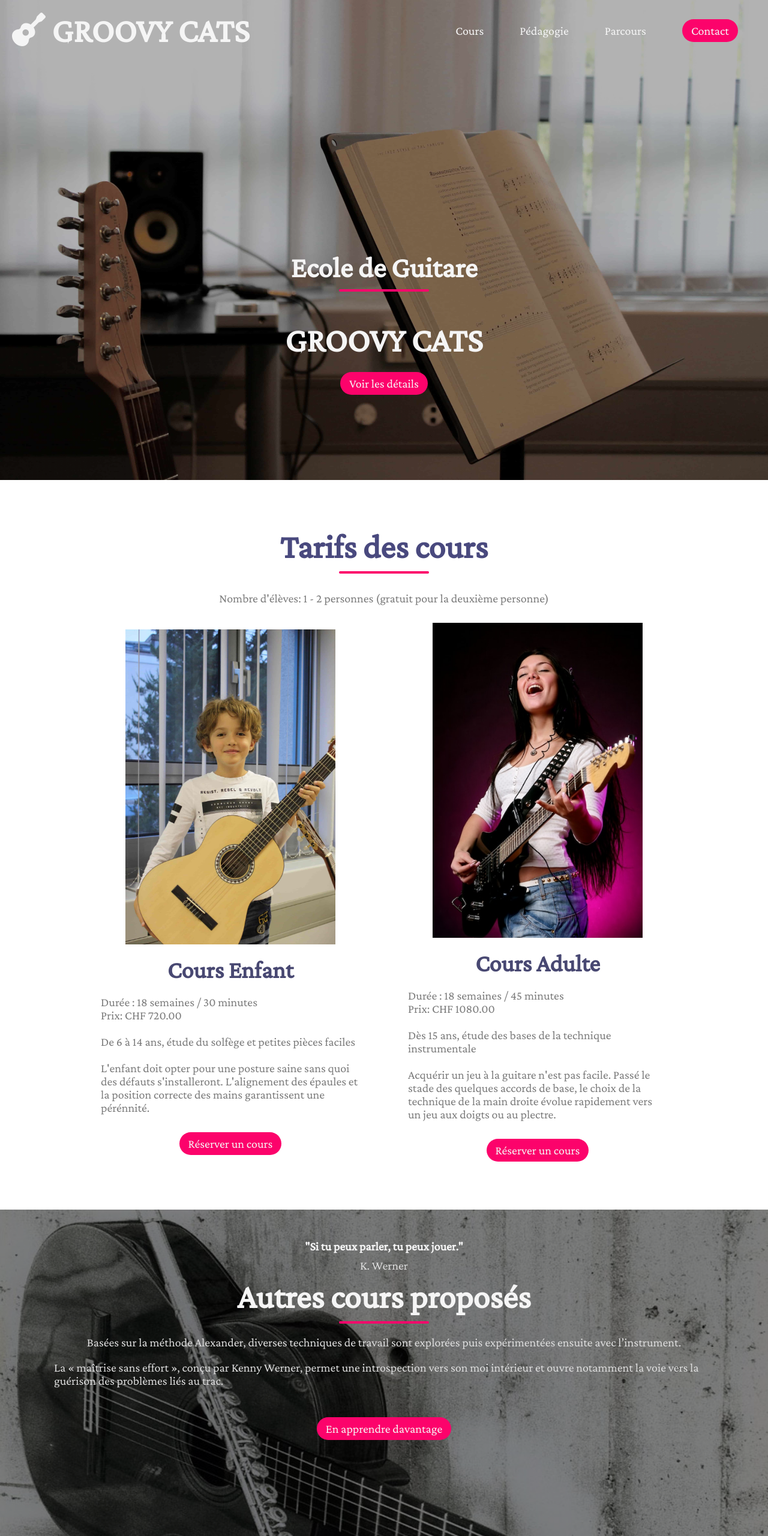
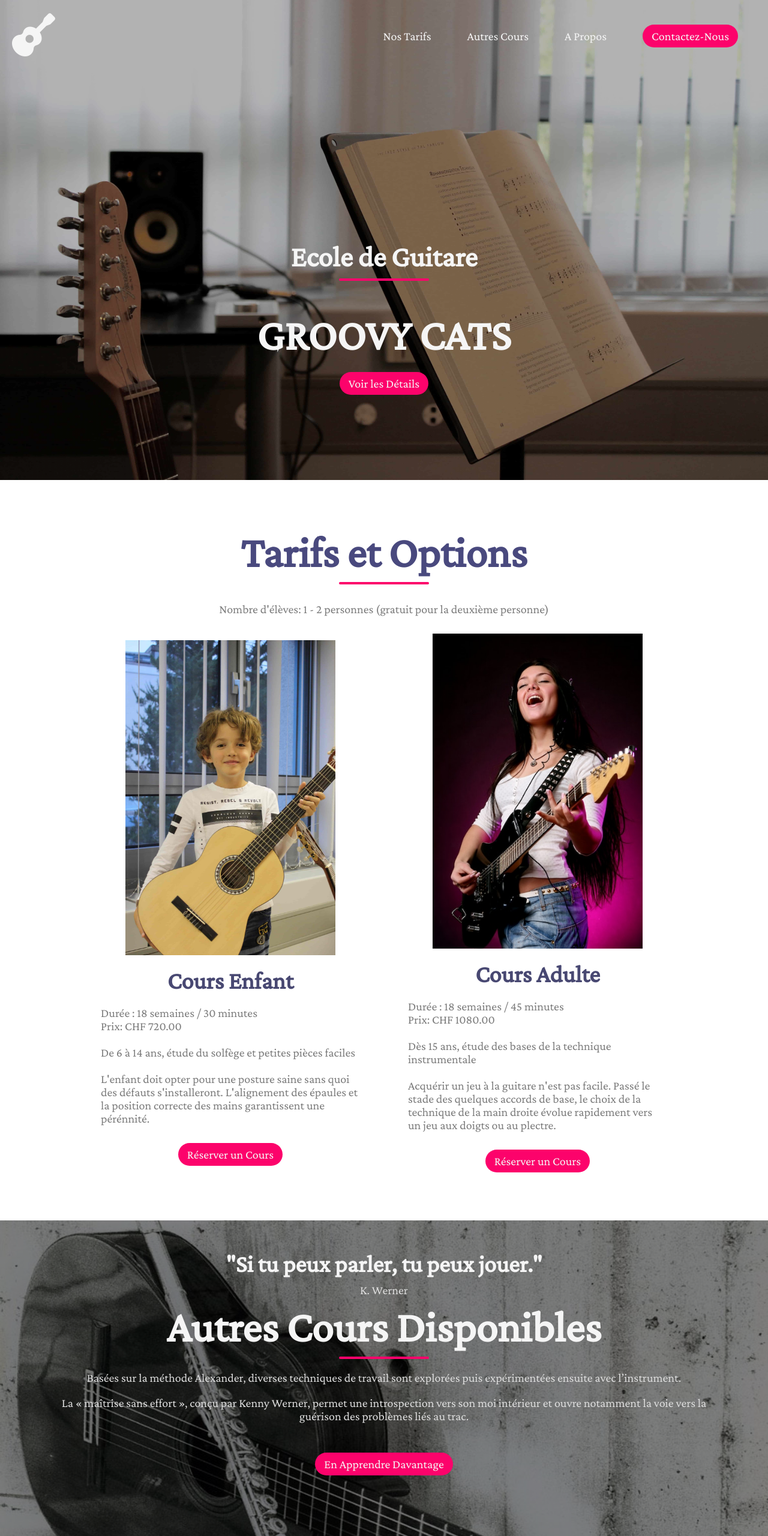
Before and after one commit to JeromeBerthod/Groovycats, a plain HTML site: page index.html in a window 1280 px wide. Shown: the top 2560 px of the page at 60% size. Drawn offline with nearby package versions, Linux system fonts and the light colour scheme.

Commit message:
scroll & détails

```diff
--- a/index.html
+++ b/index.html
@@ -18,12 +18,12 @@
 <body>
     <!-- == Navbar == -->
     <nav class="navbar">
-        <h1 class="logo"><i class="fa-solid fa-guitar"></i> GROOVY CATS</h1>
+        <h1 class="logo"><i class="fa-solid fa-guitar"></i></h1>
         <ul class="nav-links">
-            <li><a href="#cours">Cours</a></li>
-            <li><a href="#pedagogie">Pédagogie</a></li>
-            <li><a href="#parcours">Parcours</a></li>
-            <li class="ctn"><a  href="#"></a>Contact</li>
+            <li><a href="#cours">Nos Tarifs</a></li>
+            <li><a href="#pedagogie">Autres Cours</a></li>
+            <li><a href="#parcours">A&nbsp;Propos</a></li>
+            <li class="ctn"><a  href="#"></a>Contactez-Nous</li>
         </ul>
         <div class="menu-btn"><i class="fa-solid fa-bars fa-2x"></i></div>
     </nav>
@@ -33,14 +33,14 @@
             <h2>Ecole de Guitare</h2>
             <div class="line"></div>
             <h1>GROOVY CATS</h1>
-            <a href="#cours" class="ctn">Voir les détails</a>
+            <a href="#cours" class="ctn">Voir les Détails</a>
         </div>
     </header>
 
     <!-- == Tarifs == -->
     <section id="cours" class="price">
         <div class="title">
-            <h1>Tarifs des cours</h1>
+            <h1>Tarifs et Options</h1>
             <div class="line"></div>
         </div>
         <p class="centered-text">Nombre d'élèves: 1 - 2 personnes (gratuit pour la deuxième personne)</p>
@@ -54,7 +54,7 @@
                     De 6 à 14 ans, étude du solfège et petites pièces faciles<br><br>
                     L'enfant doit opter pour une posture saine sans quoi des défauts s'installeront. L'alignement des épaules et la position correcte des mains garantissent une pérénnité.
                 </p>
-                <a href="#" class="ctn">Réserver un cours</a>
+                <a href="#" class="ctn">Réserver un Cours</a>
             </div>
             <div class="col">
                 <img class="img" src="images/happy-smiling-girl-playing-guitar_144627-18214.jpg" alt="">
@@ -65,7 +65,7 @@
                     Dès 15 ans, étude des bases de la technique instrumentale<br><br>
                     Acquérir un jeu à la guitare n'est pas facile. Passé le stade des quelques accords de base, le choix de la technique de la main droite évolue rapidement vers un jeu aux doigts ou au plectre.
                 </p>
-                <a href="#" class="ctn">Réserver un cours</a>
+                <a href="#" class="ctn">Réserver un Cours</a>
             </div>
         </div>
     </section>
@@ -74,26 +74,40 @@
         <div class="pedagogy-content">
             <h4>"Si tu peux parler, tu peux jouer."</h4>
             <p>K. Werner</p>
-            <h1>Autres cours proposés</h1>
+            <h1>Autres Cours Disponibles</h1>
             <div class="line"></div>
             <p>Basées sur la méthode Alexander, diverses techniques de travail sont explorées puis expérimentées ensuite avec l’instrument.</p>
             <p>La « maîtrise sans effort », conçu par Kenny Werner, permet une introspection vers son moi intérieur et ouvre notamment la voie vers la guérison des problèmes liés au trac.</p>
-            <a href="#" class="ctn">En apprendre davantage</a>
+            <a href="#" class="ctn">En Apprendre Davantage</a>
         </div>
     </section>
     <!-- == parcours == -->
     <section id="parcours" class="about">
     <div class="row">
         <div class="col content-col">
-                <h1>Mon parcours</h1>
+            <h1>A Propos de Moi</h1>
             <div class="line"></div>
-                <p>Je m'appelle Jérôme Berthod et je suis d'origine sierroise. En 1991, je suis parti en Californie pour étudier la guitare au MIT de Los Angeles. De retour après une année, je me suis engagé dans une formation à Lausanne où j'ai obtenu un certificat, puis un diplôme en pédagogie musicale de l'EJMA Lausanne. En parallèle à ces études, j'ai participé à de nombreux projets musicaux en Suisse Romande et j'ai accumulé plus de 15 ans d'expérience dans l'enseignement de la guitare au sein des écoles de musique de la région. Actuellement, je suis en charge de la formation musicale des candidats visant à obtenir une maturité fédérale à l'école Buissonnets-Montani à Sion.</p>
+            <p>Je m'appelle Jérôme Berthod et je suis originaire du Valais. En 1991, je suis parti en Californie pour étudier la guitare au MIT de Los Angeles. De retour après une année, je me suis engagé dans une formation musicale à Lausanne où j'ai obtenu un certificat de guitare, puis un diplôme en pédagogie musicale de l'EJMA Lausanne. En parallèle à ces études, j'ai participé à de nombreux projets musicaux en Suisse Romande et j'ai accumulé plus de 15 ans d'expérience dans l'enseignement de la guitare au sein des écoles de musique de la région. Actuellement, je suis en charge de la formation musicale des candidats visant à obtenir une maturité fédérale à l'école Buissonnets-Montani à Sion.</p>
+            <a href="#" class="ctn">Me Contacter</a>
         </div>
         <div class="col image-col">
             <img class="img" src="images/IMG_4388-min.JPG" alt="">
         </div>
     </div>
     </section>
+     <!-- == formulaire == -->
+    <section id="contact" class="contact">
+        <div class="row">
+            <div class="col">
+                <h1>Restons en Contact</h1>
+                <div class="line"></div>
+            </div>
+            <div class="col">
+
+            </div>
+        </div>
+    </section>
+
 
     <!-- == footer == -->
     <section class="footer">
--- a/style.css
+++ b/style.css
@@ -14,9 +14,10 @@ ul {
 }
 body , html {
     overflow-x: hidden;
+    scroll-behavior: smooth;
 }
 h1 {
-    font-size: 7vmin;
+    font-size: 9vmin;
 }
 
 /* Navbar */
@@ -71,6 +72,7 @@ header {
     background: #fc036b;
     border-radius: 30px;
     color: whitesmoke;
+    cursor: pointer;
 }
 .menu-btn {
     position: absolute;
@@ -144,7 +146,11 @@ p {
     color: whitesmoke;
     display: flex;
     align-items: center;
+    text-align: center;
     flex-direction: column;
+}
+.pedagogy-content h4 {
+    font-size: 5vmin;
 }
 .pedagogy-content p {
     color: rgb(221, 221, 221);
@@ -172,6 +178,7 @@ p {
     padding: 0;
     margin: 30px auto;
 }
+
 
 /* footer */
 .footer {
@@ -224,7 +231,6 @@ p {
     .row .col {
         width: 100%;
         margin: 10px auto;
-        padding: 0%;
     }
     .col img {
         max-width: 90%;
@@ -232,6 +238,7 @@ p {
     /* pedagogie */
     .pedagogy-content {
         width: 100%;
+        padding: 10px auto;
     }
     .about .col {
         width: 100%;
@@ -257,5 +264,4 @@ img:hover {
 a:hover {
     color:#fc036b;
     cursor: pointer;
-    font-weight: bold;
 }
```
Lines whose indentation alone changed are shown as unchanged.
